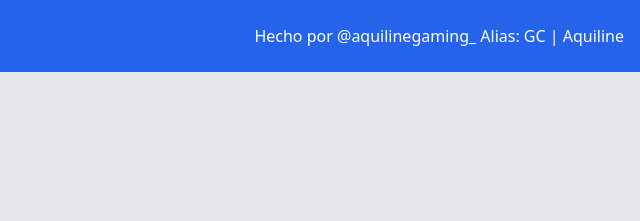
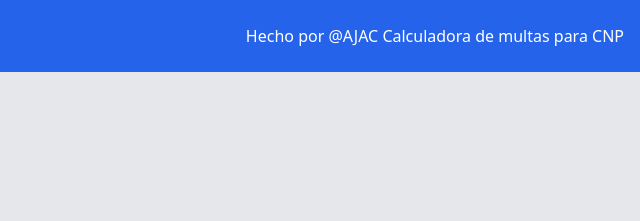
Before and after one commit to Javibeth/Multas-CNP, a plain HTML site: page index.html in a window 1280 px wide. Shown: the top 221 px of the page, 640-1280 px from the left. Drawn offline with nearby package versions, Linux system fonts and the light colour scheme.

Commit message:
Update index.html

```diff
--- a/index.html
+++ b/index.html
@@ -25,7 +25,7 @@
             </div>
             <div>
 
-                <span class="text-white">Hecho por @aquilinegaming_ Alias: GC | Aquiline</span>
+                <span class="text-white">Hecho por @AJAC Calculadora de multas para CNP
             </div>
         </div>
     </div>
```
